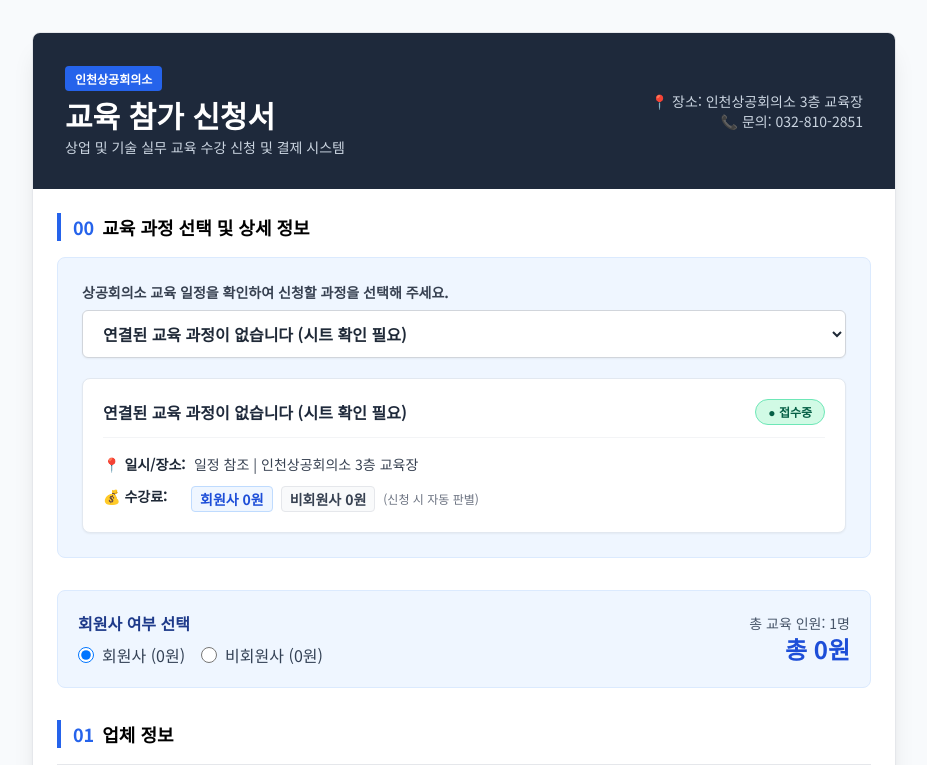
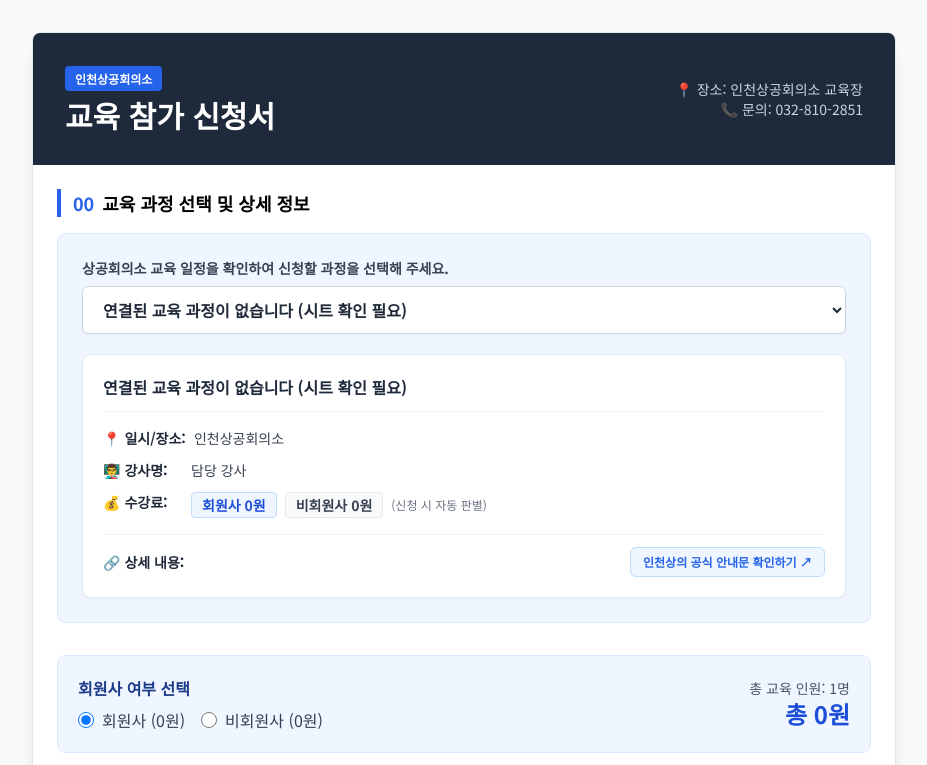
Before and after one commit to deepwill-debug/incheon-training-payment, a Flask app: page /education-form in a window 1280 px wide. Shown: the top 765 px of the page, without its empty margins (176-1103 px from the left). Run offline with Flask 3, Linux system fonts and the light colour scheme; some libraries are stand-ins or nearby versions.

Commit message:
Update education_form.html

```diff
--- a/templates/education_form.html
+++ b/templates/education_form.html
@@ -358,10 +358,9 @@
                             <div>
                                 <span className="bg-blue-600 text-white text-xs font-bold px-2.5 py-1 rounded">인천상공회의소</span>
                                 <h1 className="text-2xl md:text-3xl font-bold mt-2">교육 참가 신청서</h1>
-                                <p className="text-slate-300 text-sm mt-1">상업 및 기술 실무 교육 수강 신청 및 결제 시스템</p>
                             </div>
                             <div className="text-right text-xs md:text-sm text-slate-300">
-                                <div>📍 장소: 인천상공회의소 3층 교육장</div>
+                                <div>📍 장소: 인천상공회의소 교육장</div>
                                 <div>📞 문의: 032-810-2851</div>
                             </div>
                         </div>
@@ -395,8 +394,8 @@
                                                 key={course.id}
                                                 value={course.id}
                                                 data-schedule={scheduleText}
-                                                data-location={course.location || '인천상공회의소 3층 교육장'}
-                                                data-instructor={course.instructor || '전문 강사'}
+                                                data-location={course.location || '인천상공회의소 교육장'}
+                                                data-instructor={course.instructor || '담당 강사'}
                                                 data-member-price={memberPriceText}
                                                 data-nonmember-price={nonMemberPriceText}
                                             >
@@ -413,13 +412,11 @@
                                             <h3 className="text-base font-bold text-slate-800 flex items-center">
                                                 {selectedCourse.title || selectedCourse.name}
                                             </h3>
-                                            <span className={`px-3 py-1 rounded-full text-xs font-bold ${
-                                                selectedCourse.status === '마감'
-                                                    ? 'bg-red-100 text-red-700 border border-red-200'
-                                                    : 'bg-emerald-100 text-emerald-800 border border-emerald-300'
-                                            }`}>
-                                                ● {selectedCourse.status === '마감' ? '접수마감' : '접수중'}
+                                            {selectedCourse.status === '마감' && (
+                                                <span className="px-3 py-1 rounded-full text-xs font-bold bg-red-100 text-red-700 border border-red-200">
+                                                    ● 접수마감
                                                 </span>
+                                            )}
                                         </div>
 
                                         {/* Status Warning Banner if closed */}
@@ -436,23 +433,20 @@
                                             <div className="flex items-start gap-2">
                                                 <span className="font-bold text-gray-800 min-w-[80px]">📍 일시/장소:</span>
                                                 <span>
-                                                    {selectedCourse.date || '일정 참조'}
-                                                    {selectedCourse.time ? ` (${selectedCourse.time})` : ''} | {selectedCourse.location || '인천상공회의소 3층 교육장'}
+                                                    {selectedCourse.date ? `${selectedCourse.date} | 인천상공회의소` : '인천상공회의소'}
                                                 </span>
                                             </div>
-                                            {selectedCourse.instructor && (
                                             <div className="flex items-start gap-2">
                                                 <span className="font-bold text-gray-800 min-w-[80px]">👨‍🏫 강사명:</span>
-                                                    <span>{selectedCourse.instructor}</span>
+                                                <span>{selectedCourse.instructor || '담당 강사'}</span>
                                             </div>
-                                            )}
                                             <div className="flex items-start gap-2">
                                                 <span className="font-bold text-gray-800 min-w-[80px]">💰 수강료:</span>
                                                 <div className="flex flex-wrap items-center gap-2 font-semibold">
-                                                    <span className="text-blue-700 bg-blue-50 px-2 py-0.5 rounded border border-blue-200">
+                                                    <span className="text-blue-700 bg-blue-50 px-2.5 py-0.5 rounded border border-blue-200">
                                                         회원사 {typeof selectedCourse.memberFee === 'number' ? selectedCourse.memberFee.toLocaleString() + '원' : selectedCourse.memberFee}
                                                     </span>
-                                                    <span className="text-gray-700 bg-gray-50 px-2 py-0.5 rounded border border-gray-200">
+                                                    <span className="text-gray-700 bg-gray-50 px-2.5 py-0.5 rounded border border-gray-200">
                                                         비회원사 {typeof selectedCourse.nonMemberFee === 'number' ? selectedCourse.nonMemberFee.toLocaleString() + '원' : selectedCourse.nonMemberFee}
                                                     </span>
                                                     <span className="text-xs text-gray-500 font-normal">(신청 시 자동 판별)</span>
@@ -460,11 +454,10 @@
                                             </div>
                                         </div>
 
-                                        {(selectedCourse.detailUrl || selectedCourse.link) && (selectedCourse.detailUrl !== '#' && selectedCourse.link !== '#') && (
                                         <div className="mt-4 pt-3 border-t border-gray-100 flex items-center justify-between">
                                             <span className="font-bold text-gray-800 text-sm">🔗 상세 내용:</span>
                                             <a
-                                                    href={selectedCourse.detailUrl || selectedCourse.link}
+                                                href="https://incheon.korcham.net/front/event/eventList.do?menuId=10149"
                                                 target="_blank"
                                                 rel="noopener noreferrer"
                                                 className="inline-flex items-center text-xs font-bold text-blue-600 hover:text-blue-800 hover:underline gap-1 bg-blue-50 px-3 py-1.5 rounded-md border border-blue-200 transition-colors"
@@ -472,7 +465,6 @@
                                                 <span>인천상의 공식 안내문 확인하기 ↗</span>
                                             </a>
                                         </div>
-                                        )}
                                     </div>
                                 )}
                             </div>
```
Lines whose indentation alone changed are shown as unchanged.
